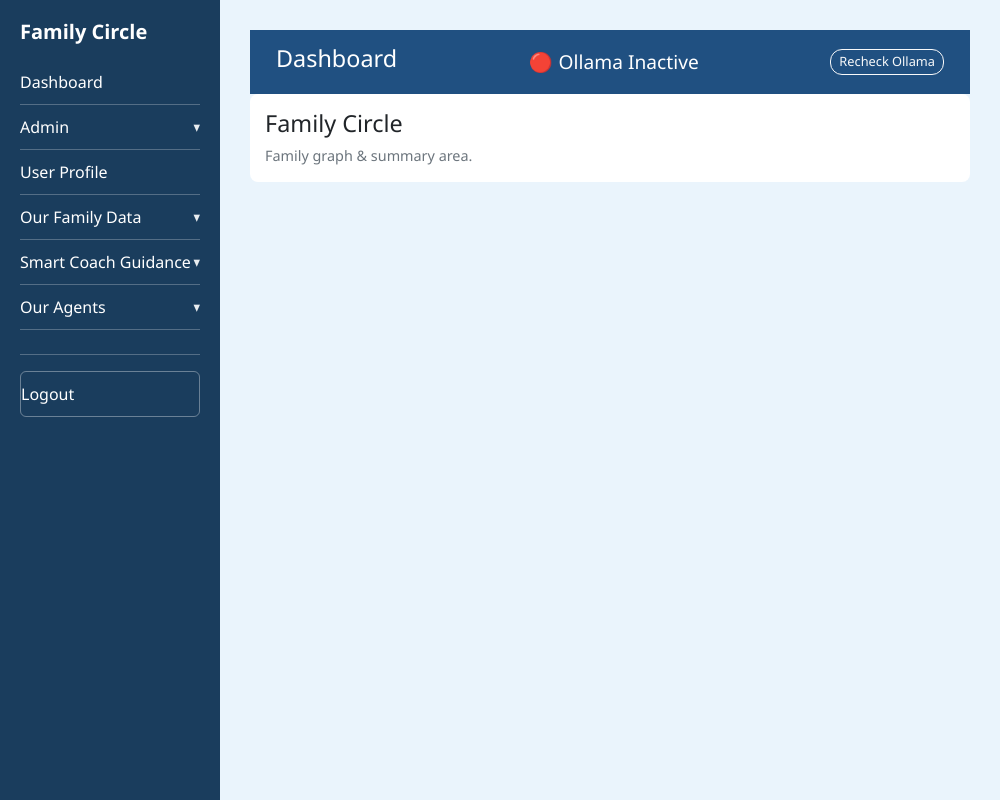
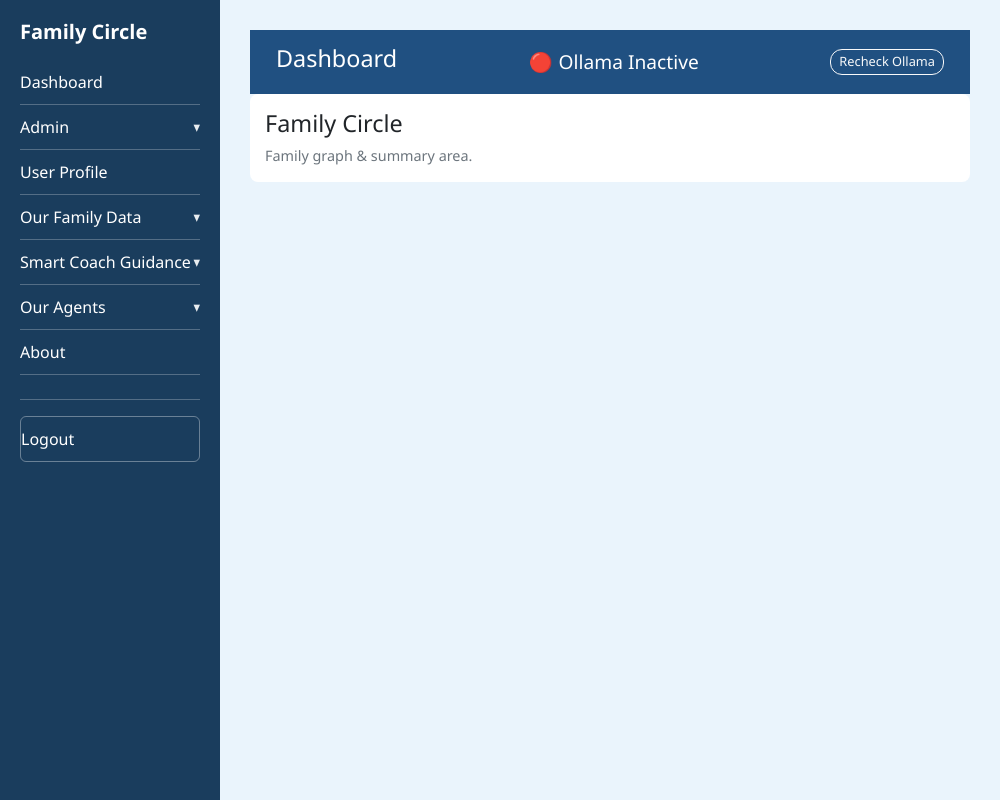
Before and after one commit to LyaziMarvin/family, an Electron app: page public/index.html in a window 1000 px wide. Drawn offline with nearby package versions, Linux system fonts and the light colour scheme; no server answers; sample sign-in values are in the browser's storage.

Commit message:
Add 'About' section to the dashboard; enhance navigation with new link

```diff
--- a/public/app.js
+++ b/public/app.js
@@ -535,7 +535,7 @@ async function handleUpload() {
       // Auto-summary after upload
       try {
         if (recordId) {
-        const q = "What is the main topic of this document? Respond with a title of ten words or fewer.";
+          const q = "What is the main topic of this document? Respond with a title of ten words or fewer.";
           const streamScope = { type: 'ids', ids: [recordId] };
           try {
             const done = await startAskStream(q, streamScope);
@@ -649,7 +649,7 @@ async function loadDocumentRecords() {
         const alreadyReady = (__currentRecordId === r.id) && __docReadyForQuestions;
         loadRecordDetails(r, { showPreparingMessage: alreadyReady ? false : true })
           .then(() => {
-            if ( __docReadyForQuestions) {
+            if (__docReadyForQuestions) {
               showSection('qa');
             }
           });
--- a/public/index.html
+++ b/public/index.html
@@ -60,6 +60,8 @@
           <a class="sublink" href="#" onclick="showSection('installedAgents')">Installed Agents</a>
         </div>
       </li>
+
+      <li><a class="link" href="#" onclick="showSection('about')">About</a></li>
     </ul>
 
     <div class="logout-wrap"><a class="logout-btn" href="#" onclick="logout()">Logout</a></div>
@@ -258,6 +260,12 @@
       <button id="askBtn" class="btn btn-primary mt-2" onclick="askQuestion()" disabled>Ask</button>
       <div id="answer" class="response-box mt-3" role="status" aria-live="polite"></div>
     </div>
+
+    <!-- About -->
+    <div id="about" class="section hidden section-white">
+      <h4>About</h4>
+      <p id="aboutModelText">Current model: checking...</p>
+    </div>
   </div>
 
   <!-- Your script -->
```
